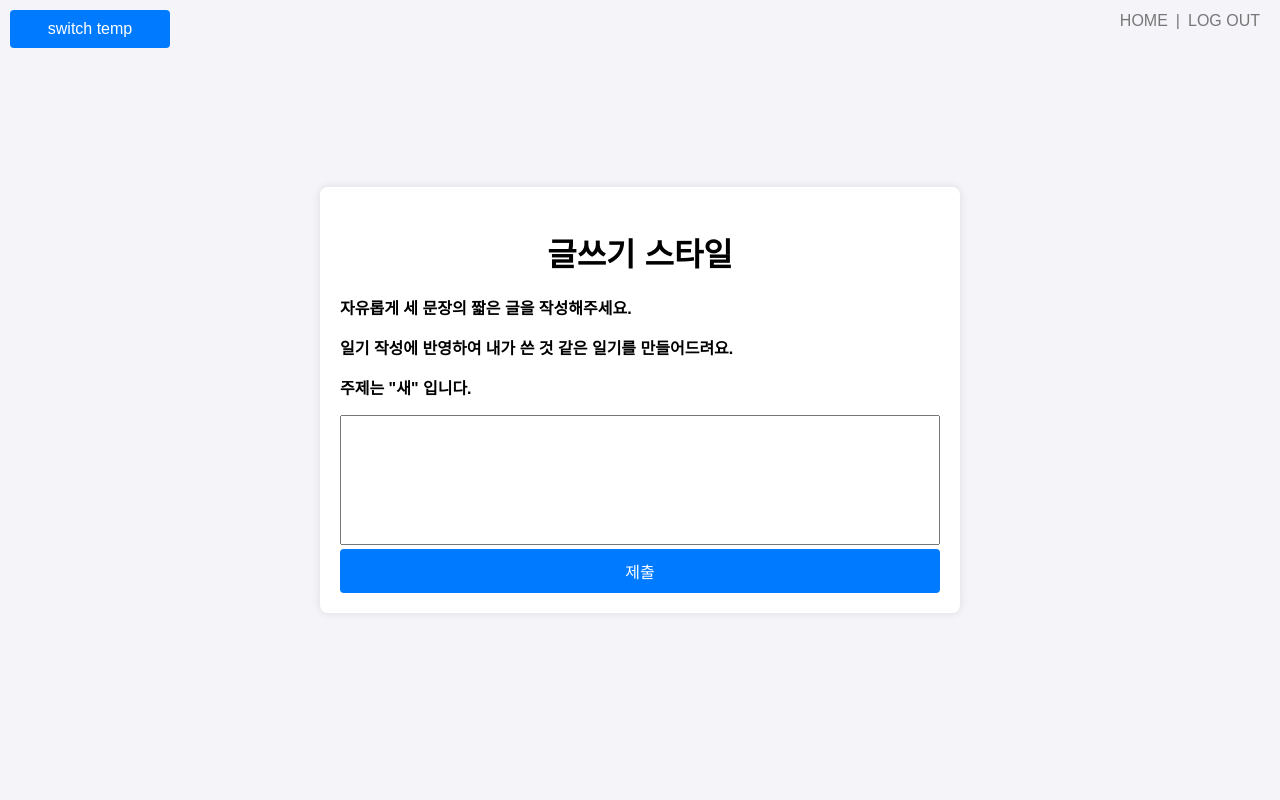
After one commit to acejs21/ChatDa, a Spring app: template src/main/resources/templates/writing-style.html in a window 1280 px wide. The commit adds this page. Run offline with Thymeleaf, Linux system fonts and the light colour scheme; the template is opened without the code that fills it, so the values that code supplies are empty; some of the project's set-up classes (security, data sources, template engines, error pages and the like) are left out, and stand-ins take their place.

Commit message:
[feat] create writing stle page

```diff
--- a/src/main/java/Opensource_SW_Project/Project/config/SecurityConfig.java
+++ b/src/main/java/Opensource_SW_Project/Project/config/SecurityConfig.java
@@ -33,7 +33,7 @@ public class SecurityConfig {
                         authorize -> authorize
                                 .requestMatchers("/","/v3/**", "/swagger-ui/**", "/css/**", "/img/**", "/js/**", "/static/**", "/error")
                                 .permitAll()
-                                .requestMatchers("/chat", "/temp", "/calendar", "/api/DB/diary","/users/signUp", "/users/signIn", "/api/chat").permitAll()
+                                .requestMatchers("/chat", "/temp", "/calendar", "/writing-style","/api/DB/diary","/users/signUp", "/users/signIn", "/api/chat").permitAll()
                                 .requestMatchers("/talk", "/diary/diaryList/{memberId}", "/diary", "/diary/{diaryId}").hasRole("USER")
                                 .anyRequest().authenticated()
                 )
--- a/src/main/java/Opensource_SW_Project/Project/web/controller/PageController.java
+++ b/src/main/java/Opensource_SW_Project/Project/web/controller/PageController.java
@@ -26,4 +26,9 @@ public class PageController {
     public String calendar() {
         return "calendar";
     }
+
+    @RequestMapping(value="/writing-style")
+    public String writing_style() {
+        return "writing-style";
+    }
 }
--- /dev/null
+++ b/src/main/resources/static/css/writing-style.css
@@ -0,0 +1,58 @@
+#temp-btn {
+    position: absolute;
+    top: 10px;
+    left: 10px;
+    width: 160px;
+}
+
+body {
+    font-family: Arial, sans-serif;
+    margin: 0;
+    padding: 0;
+    background-color: #f4f4f9;
+    display: flex;
+    justify-content: center;
+    align-items: center;
+    height: 100vh;
+}
+
+.container {
+    background-color: #fff;
+    width :80%;
+    padding: 20px;
+    border-radius: 8px;
+    box-shadow: 0 0 10px rgba(0, 0, 0, 0.1);
+    width: 100%;
+    max-width: 600px;
+}
+
+h1 {
+    text-align: center;
+    margin-bottom: 20px;
+}
+
+p {
+    font-weight: bold;
+}
+
+textarea {
+    width : 100%;
+    height: 130px;
+    resize : none;
+    box-sizing: border-box;
+}
+
+button {
+    width: 100%;
+    padding: 10px;
+    border: none;
+    border-radius: 4px;
+    background-color: #007BFF;
+    color: white;
+    font-size: 16px;
+    cursor: pointer;
+}
+
+button:hover {
+    background-color: #0056b3;
+}
--- a/src/main/resources/static/js/home.js
+++ b/src/main/resources/static/js/home.js
@@ -152,6 +152,12 @@ diary_btn.addEventListener("click", () => {
     change_page("/calendar");
 });
 
+//go to writing style page
+const writing_style_btn = document.getElementById("writing-style-btn");
+writing_style_btn.addEventListener("click", () => {
+    change_page("/writing-style");
+});
+
 function change_page(page) {
     container.classList.add('out');
     setTimeout(() => {
--- /dev/null
+++ b/src/main/resources/static/js/writing-style.js
@@ -0,0 +1,30 @@
+//ANIMATION
+const container = document.getElementById("container");
+container.classList.add('move');
+/*
+const anim = document.getElementById("animation");
+anim.addEventListener("click", () => {
+    container.classList.add('out');
+});
+*/
+//
+
+// toggle create <-> check
+const create_div = document.getElementById("create-div");
+const check_div = document.getElementById("check-div");
+check_div.style.display = "none";
+
+const toggle_btn = document.getElementById("temp-btn");
+var iscreate = true;
+toggle_btn.addEventListener("click", () => {
+    if (iscreate) {
+        check_div.style.display = "block";
+        create_div.style.display = "none";
+        //toggle_btn.innerText = "기존 계정 로그인";
+    } else {
+        create_div.style.display = "block";
+        check_div.style.display = "none";
+        //toggle_btn.innerText = "새로운 계정 만들기";
+    }
+    iscreate = !iscreate;
+});
--- /dev/null
+++ b/src/main/resources/templates/writing-style.html
@@ -0,0 +1,33 @@
+<!DOCTYPE HTML>
+<html xmlns:th="http://www.thymeleaf.org">
+    <head>
+        <meta charset="utf-8">
+        <link rel="stylesheet" type="text/css" href="/css/writing-style.css">
+        <link rel="stylesheet" type="text/css" href="/css/animation.css">
+        <link rel="stylesheet" type="text/css" href="/css/navbar.css">
+        <title>chatDa</title>
+    </head>
+    <body>
+        <button id="temp-btn">switch temp</button>
+        <div id="container" class="container">
+            <h1>글쓰기 스타일</h1>
+            <div id="create-div" class="form-group">
+                <p>자유롭게 세 문장의 짧은 글을 작성해주세요.</p>
+                <p>일기 작성에 반영하여 내가 쓴 것 같은 일기를 만들어드려요.</p>
+                <p>주제는 "새" 입니다.</p>
+                <form>
+                    <textarea></textarea>
+                    <button>제출</button>
+                </form>
+            </div>
+            <div id="check-div" class="form-group">
+                <p>당신의 글쓰기 스타일은</p>
+                <div></div>
+            </div>
+        </div>
+    </div>
+</body>
+<script src="js/config.js" defer></script>
+<script src="js/writing-style.js" defer></script>
+<script src="js/navbar.js" defer></script>
+</html>
```
Also changed, not shown: src/main/resources/static/css/home.css (+30 -4 lines), src/main/resources/templates/home.html (+6 -3 lines).
